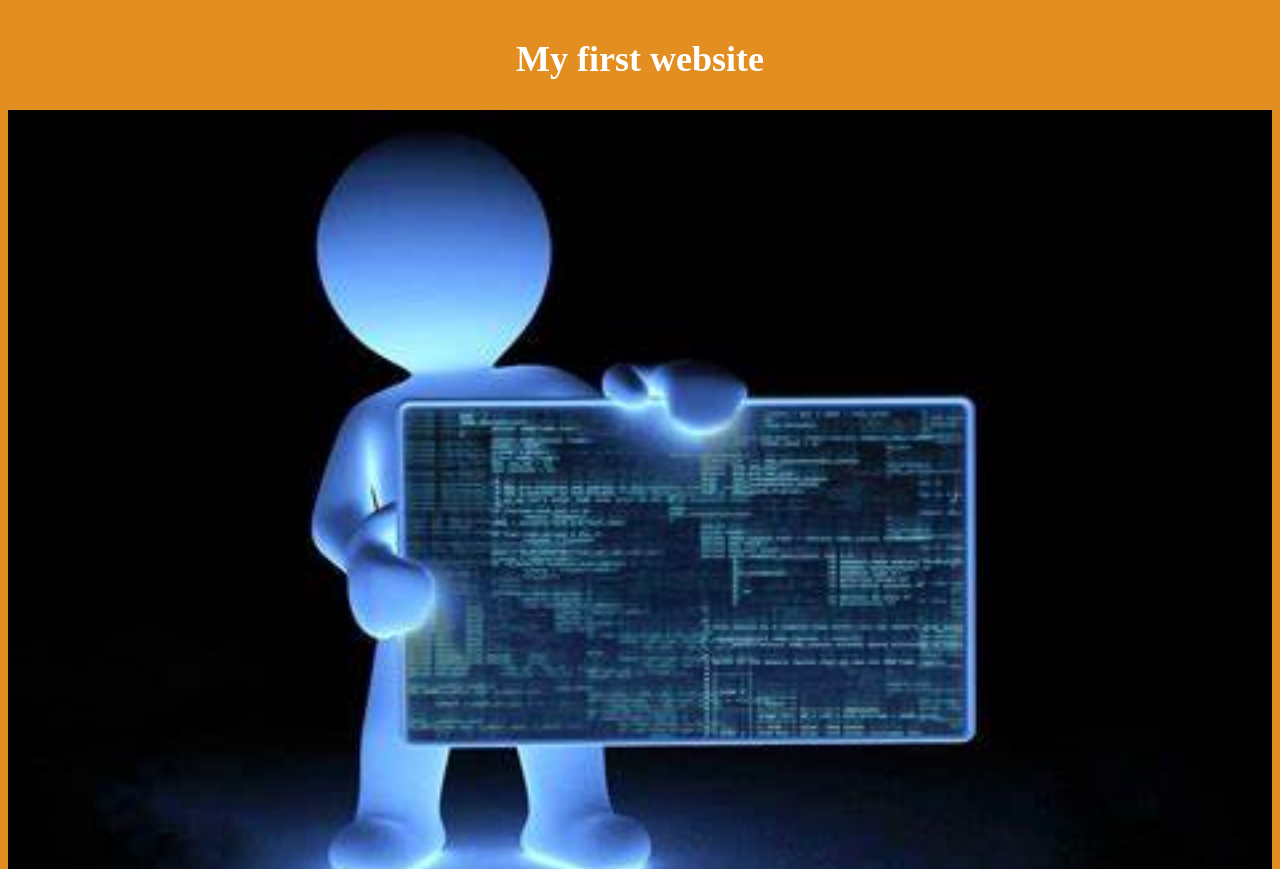
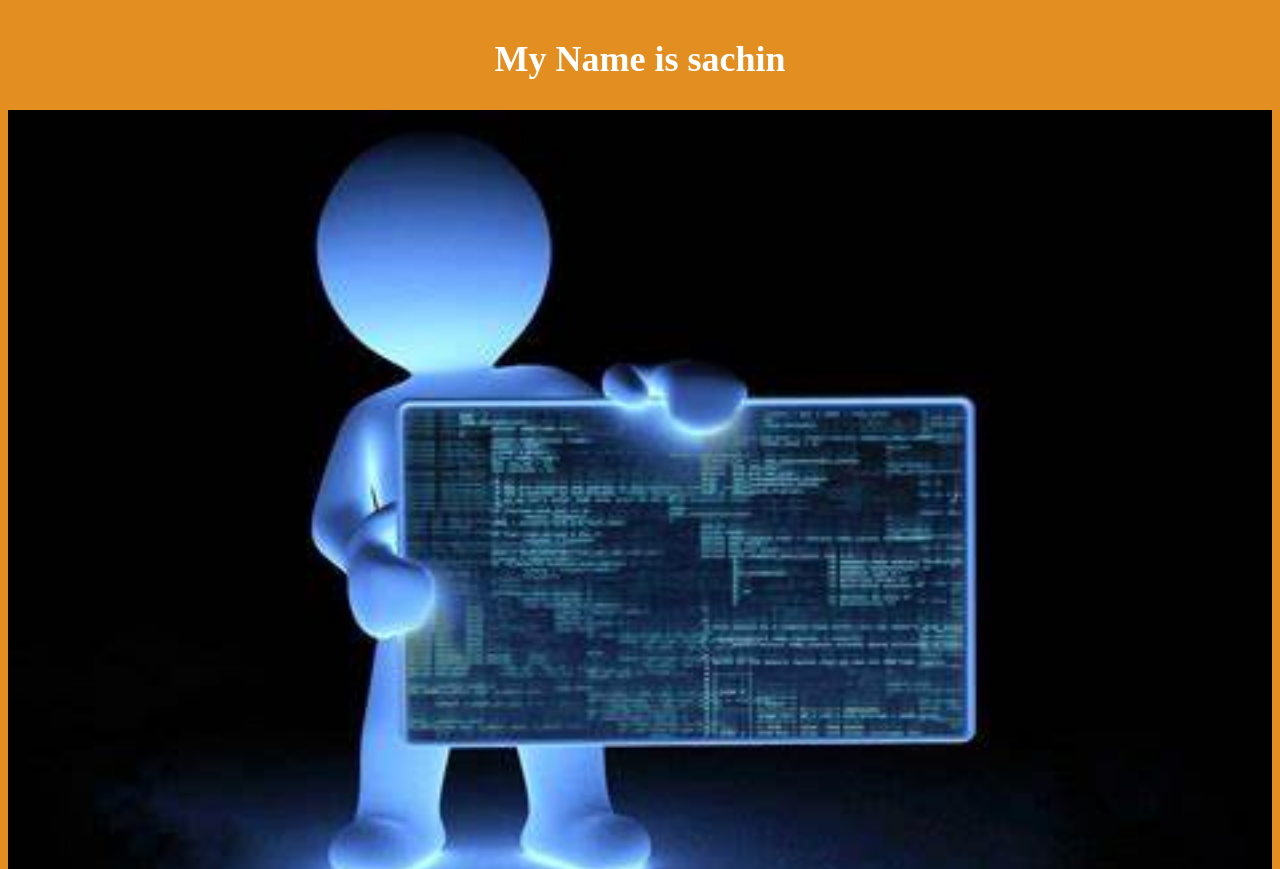
Before and after one commit to IT-student-sachin/first-website, a plain HTML site: page index.html in a window 1280 px wide. Shown: the top 869 px of the page. Drawn offline with Linux system fonts and the light colour scheme.

Commit message:
changed name

```diff
--- a/index.html
+++ b/index.html
@@ -27,7 +27,7 @@
 <body>
     <div class="container">
         <div class="container">
-            <h2>My first website</h2>
+            <h2>My Name is sachin </h2>
             <img src="./assests/code.jpg">
         </div>
     </div>
```
